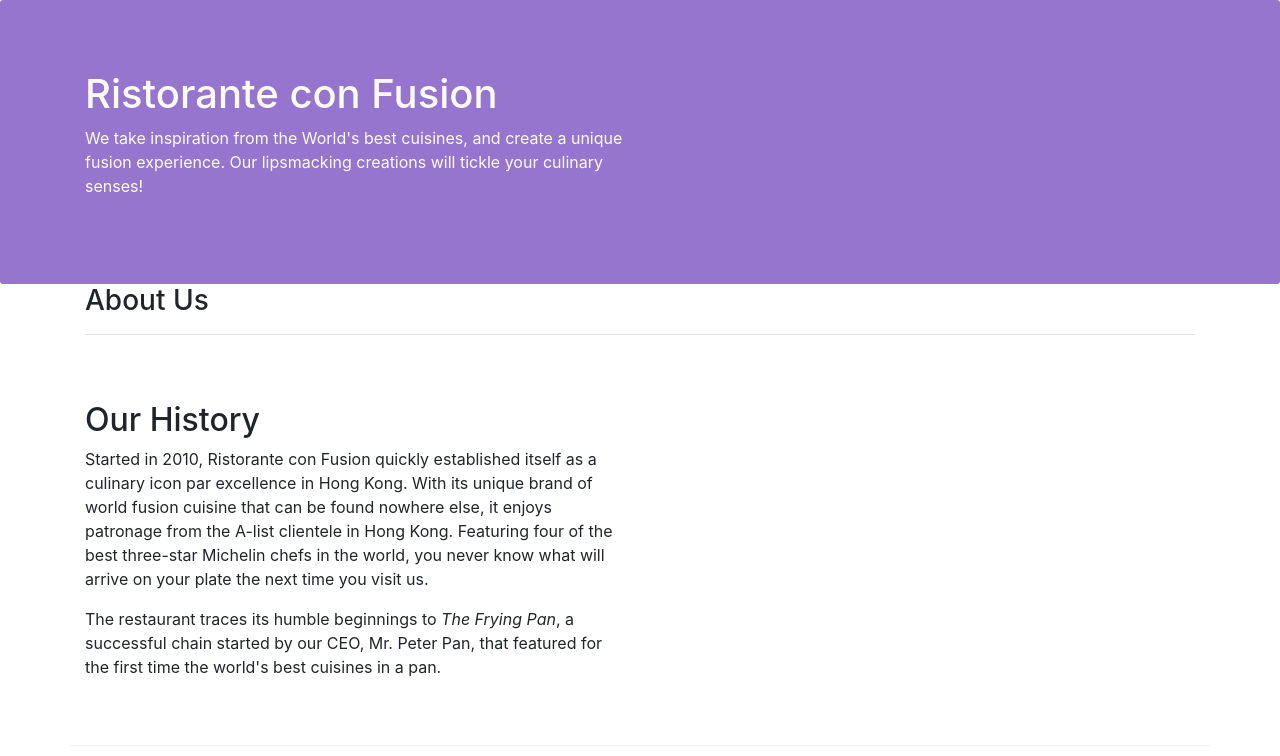
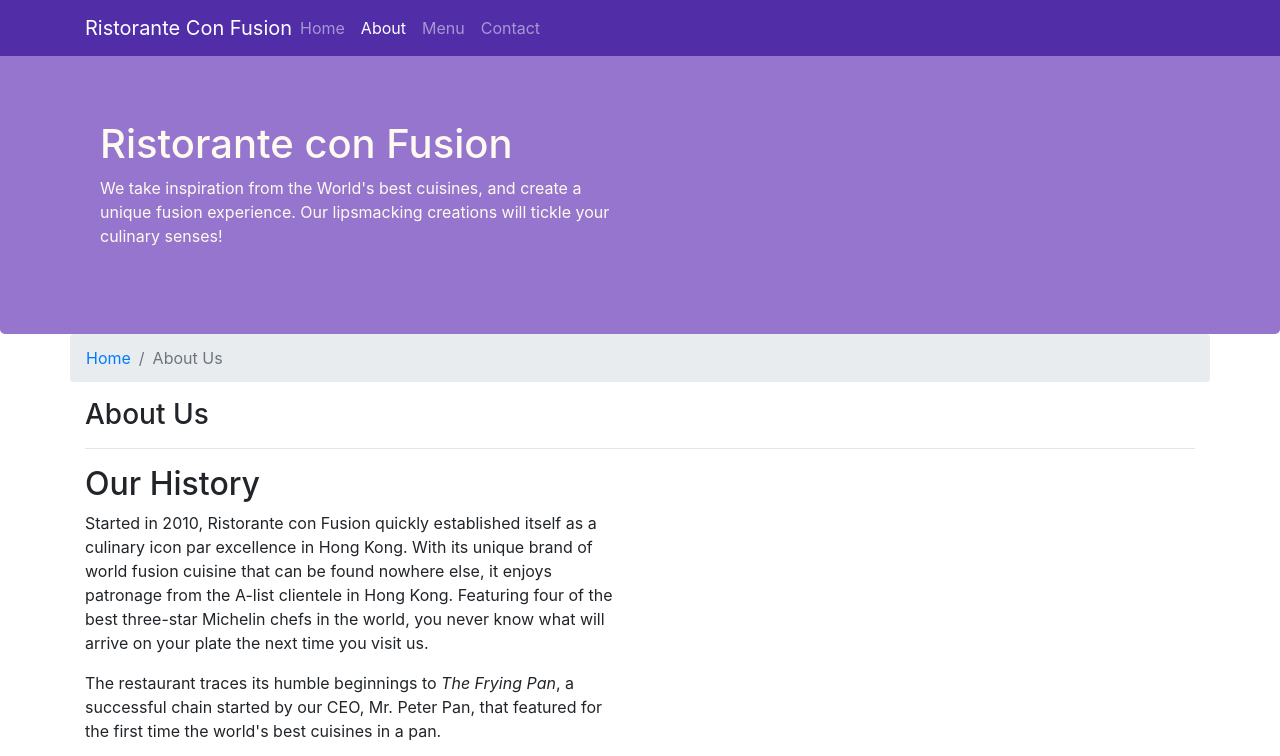
Before and after one commit to adhamcod/git.test, a website: page aboutus.html in a window 1280 px wide. Shown: the top 756 px of the page. Drawn offline with nearby package versions, Linux system fonts and the light colour scheme.

Commit message:
navbar & breadcrumb

```diff
--- a/aboutus.html
+++ b/aboutus.html
@@ -11,12 +11,27 @@
 
      <!-- Bootstrap CSS -->
      <link rel="stylesheet" href="node_modules/bootstrap/dist/css/bootstrap.min.css">
-     <link rel="stylesheet" href="styles.css">
+     <link rel="stylesheet" href="css/styles.css">
 
 </head>
 
 <body>
-
+    <nav class="navbar navbar-dark navbar-expand-sm fixed-top">
+        <div class="container">
+            <button class="navbar-toggler" type="button" data-toggle="collapse" data-target="#Navbar">
+                <span class="navbar-toggler-icon"></span>
+            </button>
+            <a class="navbar-brand mr-auto" href="./index.html">Ristorante Con Fusion</a> <!-- to add name of your company or brand-->
+            <div class="collapse navbar-collapse" id="Navbar">
+              <ul class="navbar-nav mr-auto">
+                <li class="nav-item"><a class="nav-link" href="./index.html">Home</a></li>
+                <li class="nav-item active"><a class="nav-link" href="#">About</a></li>
+                <li class="nav-item"><a class="nav-link" href="#">Menu</a></li>
+                <li class="nav-item"><a class="nav-link" href="#">Contact</a></li>
+              </ul>
+           </div>
+        </div>
+    </nav>
     <header class="jumbotron">
         <div class="container">
             <div class="row row-header">
@@ -32,6 +47,11 @@
 
     <div class="container">
         <div class="row">
+            <ol class="col-12 breadcrumb">
+                <li class="breadcrumb-item"><a href="./index.html">Home</a></li>
+                <li class="breadcrumb-item active">About Us</li>
+
+            </ol>
             <div class="col-12">
                <h3>About Us</h3>
                <hr>
@@ -72,7 +92,7 @@
                     <h5>Links</h5>
                     <ul class="list-unstyled">
                         <li><a href="#">Home</a></li>
-                        <li><a href="#">About</a></li>
+                        <li><a href="./index.htmls">About</a></li>
                         <li><a href="#">Menu</a></li>
                         <li><a href="#">Contact</a></li>
                     </ul>
--- a/css/styles.css
+++ b/css/styles.css
@@ -27,3 +27,12 @@
     margin: 0px;
     color: #0f0f0f;
 }
+
+body{
+    padding: 50px 0px 0px 0px;
+    z-index: 0;
+}
+
+.navbar-dark{
+    background-color: #512DA8;
+}
--- a/styles.css
+++ /dev/null
@@ -1,23 +0,0 @@
-.jumbotron{
-    background-color: #9575CD;
-    margin: 0 auto;
-    padding: 70px 30px 70px 30px;
-    color: floralwhite;
-    border-radius: 3px;
-
-}
-
-.footer{
-    background-color: #ba9cee;
-    margin: 0 auto;
-    padding: 30px 10px 30px 10px;
-}
-
-.row-history{
-    padding: 50px 0px;
-    border-bottom: 1px ridge;
-}
-.row-middle{
-    padding: 50px 0px;
-
-}
```
Also changed, not shown: index.html (+17 -1 lines).
